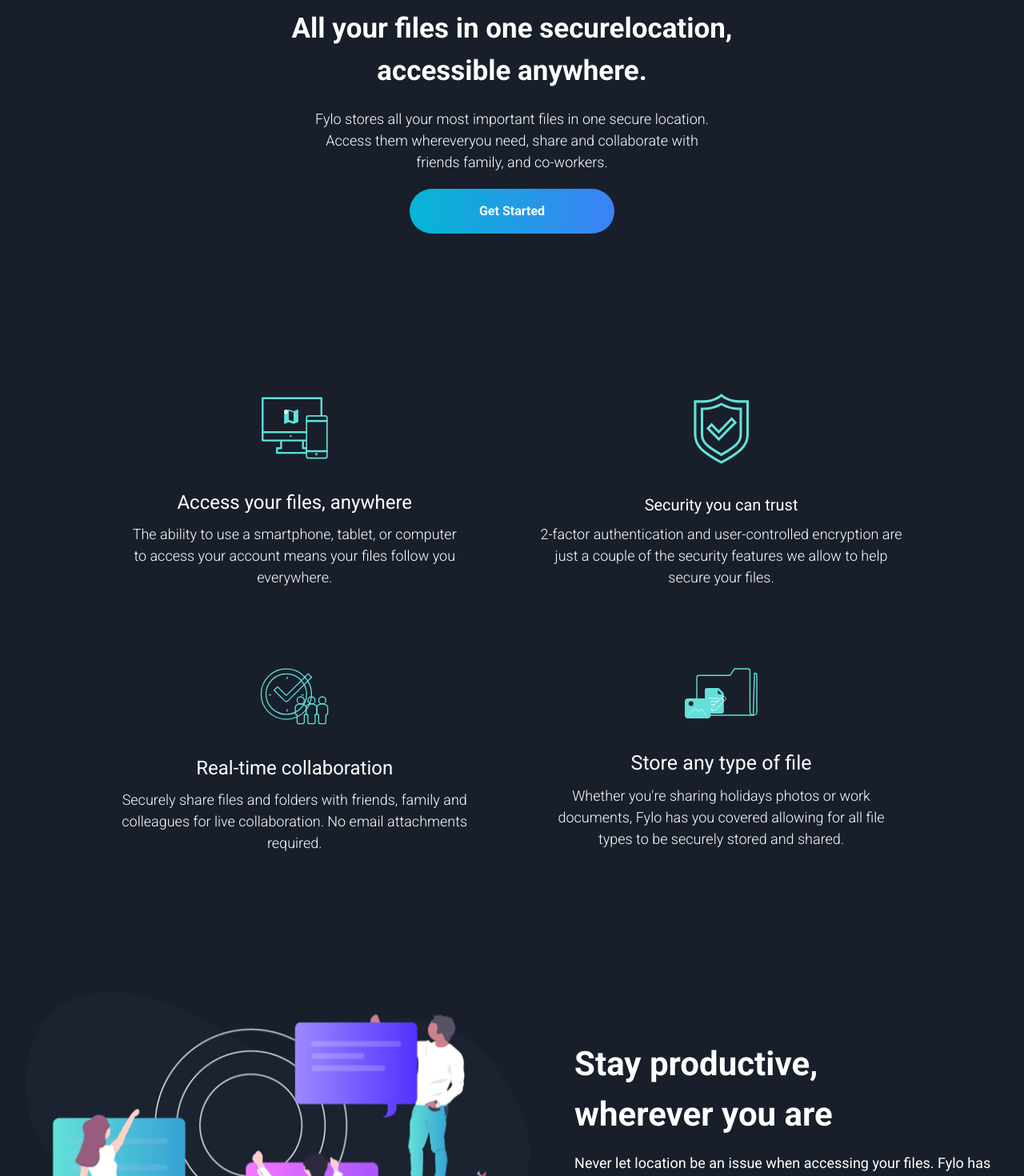
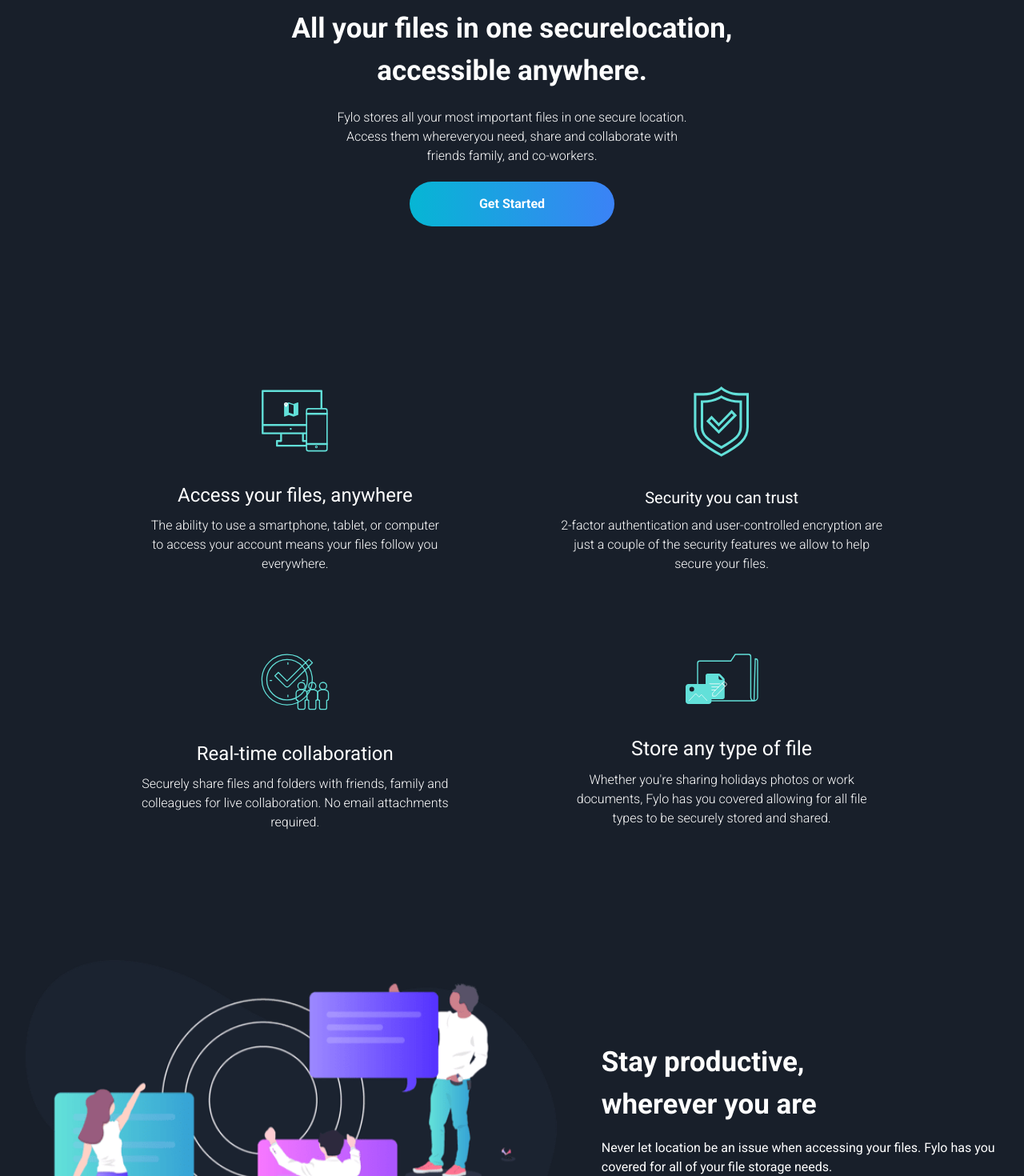
Before and after one commit to code-looney/fylo-landing-page, a React (Vite) app: page / in a window 1280 px wide. Shown: the part 680-2150 px from the top of the page at 80% size. Built offline with nearby package versions, Linux system fonts and the light colour scheme.

Commit message:
some changes

```diff
--- a/src/components/CTA.jsx
+++ b/src/components/CTA.jsx
@@ -10,7 +10,7 @@
         <Title className=' text-[30px] md:text-[35px] font-bold'>All your files in one secure
         <br className='block md:hidden'/>location, <br className='hidden md:block'/>accessible
         <br className='block md:hidden'/> anywhere.</Title>
-        <Sub className='text-[17px] md:text-[18px] font-light'>Fylo stores all your most important files in<br className='md:hidden block'/> one secure location.<br className='hidden md:block'/> Access them wherever<br className='md:hidden block'/>you need, share and collaborate with<br className='hidden md:block'/> friends<br className='md:hidden block'/> family, and co-workers.</Sub>
+        <Sub className='text-[17px] md:text-[16px] font-light'>Fylo stores all your most important files in<br className='md:hidden block'/> one secure location.<br className='hidden md:block'/> Access them wherever<br className='md:hidden block'/>you need, share and collaborate with<br className='hidden md:block'/> friends<br className='md:hidden block'/> family, and co-workers.</Sub>
         <Button className='w-3/4 h-14 md:w-1/5 rounded-full bg-gradient-to-r from-cyan-500 to-blue-500 text-white font-bold'>Get Started</Button>
     </div>
   )
--- a/src/components/Cards.jsx
+++ b/src/components/Cards.jsx
@@ -11,22 +11,22 @@
               <div className='flex justify-end flex-col gap-2'>
                   <Icon className='flex justify-center pb-7' iconURL='src/images/icon-access-anywhere.svg' />
                   <Title className='text-[21px] md:text-[24px] font-bold md:font-medium' >Access your files, anywhere</Title>
-                  <Sub className=' font-thin md:text-[18px]' >The ability to use a smartphone, tablet, or <br className='block md:hidden' /> computer <br className='md:block hidden' /> to access your account means your<br className='block md:hidden' /> files follow you<br className='md:block hidden' /> everywhere.</Sub>
+                  <Sub className=' font-thin md:text-[16px]' >The ability to use a smartphone, tablet, or <br className='block md:hidden' /> computer <br className='md:block hidden' /> to access your account means your<br className='block md:hidden' /> files follow you<br className='md:block hidden' /> everywhere.</Sub>
               </div>
               <div className='flex flex-col gap-2'>
                   <Icon className='flex justify-center pb-7' iconURL='src/images/icon-collaboration.svg' />
                   <Title className='text-[21px] md:text-[24px] font-bold md:font-medium' >Real-time collaboration</Title>
-                  <Sub className=' font-thin md:text-[18px]' >Securely share files and folders with friends, <br className='block md:hidden' /> family and<br className='md:block hidden' /> colleagues for live collaboration. No <br className='block md:hidden' /> email attachments<br className='md:block hidden' /> required.</Sub>
+                  <Sub className=' font-thin md:text-[16px]' >Securely share files and folders with friends, <br className='block md:hidden' /> family and<br className='md:block hidden' /> colleagues for live collaboration. No <br className='block md:hidden' /> email attachments<br className='md:block hidden' /> required.</Sub>
               </div>
               <div className='flex flex-col gap-2'>
                   <Icon className='flex justify-center pb-7' iconURL='src/images/icon-security.svg' />
                   <Title className='text-[21px] md:text-[20px] font-bold md:font-medium' >Security you can trust</Title>
-                  <Sub className=' font-thin md:text-[18px]' >2-factor authentication and user-controlled <br className='block md:hidden' /> encryption are<br className='md:block hidden' /> just a couple of the security<br className='block md:hidden' /> features we allow to help<br className='md:block hidden' /> secure your files.</Sub>
+                  <Sub className=' font-thin md:text-[16px]' >2-factor authentication and user-controlled <br className='block md:hidden' /> encryption are<br className='md:block hidden' /> just a couple of the security<br className='block md:hidden' /> features we allow to help<br className='md:block hidden' /> secure your files.</Sub>
               </div>
               <div className='flex flex-col gap-2'>
                   <Icon className='flex justify-center pb-7' iconURL='src/images/icon-any-file.svg' />
                   <Title className='text-[21px] md:text-[25px] font-bold md:font-medium' >Store any type of file</Title>
-                  <Sub className=' font-thin md:text-[18px]' >Whether you're sharing holidays photos or work<br className='md:block hidden' /> <br className='block md:hidden' /> documents, Fylo has you covered allowing for all<br className='block md:hidden' /> file<br className='md:block hidden' /> types to be securely stored and shared.</Sub>
+                  <Sub className=' font-thin md:text-[16px]' >Whether you're sharing holidays photos or work<br className='md:block hidden' /> <br className='block md:hidden' /> documents, Fylo has you covered allowing for all<br className='block md:hidden' /> file<br className='md:block hidden' /> types to be securely stored and shared.</Sub>
               </div>
             </div>
     </div>
--- a/src/components/FileStorage.jsx
+++ b/src/components/FileStorage.jsx
@@ -12,9 +12,9 @@
         <Container className='md:flex md:w-full md:justify-center md:flex-row flex-col items-center md:gap-14' >
         <FileStorageImage storageClassName='md:w-[700px]' />
           <Container className='flex flex-col gap-4 pt-[100px] md:pt-0'>
-              <Title className='font-bold text-[22px] md:text-[42px]'> Stay productive,<br className='md:block hidden' /> wherever you are</Title>
-              <Sub className='text-[14px] md:text-[18px]'>Never let location be an issue when accessing your files. Fylo has you<br className='md:block hidden' /> covered for all of your file storage needs.</Sub>
-              <Sub className='text-[14px] md:text-[18px]'>  Securely share files and folders with friends, family and colleagues for live<br className='md:block hidden' /> collaboration. No email attachments required.</Sub>
+              <Title className='font-bold text-[22px] md:text-[35px]'> Stay productive,<br className='md:block hidden' /> wherever you are</Title>
+              <Sub className='text-[14px] md:text-[16px]'>Never let location be an issue when accessing your files. Fylo has you<br className='md:block hidden' /> covered for all of your file storage needs.</Sub>
+              <Sub className='text-[14px] md:text-[16px]'>  Securely share files and folders with friends, family and colleagues for live<br className='md:block hidden' /> collaboration. No email attachments required.</Sub>
                   <Container className='w-[145px] md:w-[135px] flex items-center gap-1 border-b-[1px] border-b-sub pb-[5px]'>
                       <Link className='text-sub font-thin text-[14px] md:text-[13px]' >See how Fylo works</Link>
                       <Icon iconURL='src/images/icon-arrow.svg' />
```
